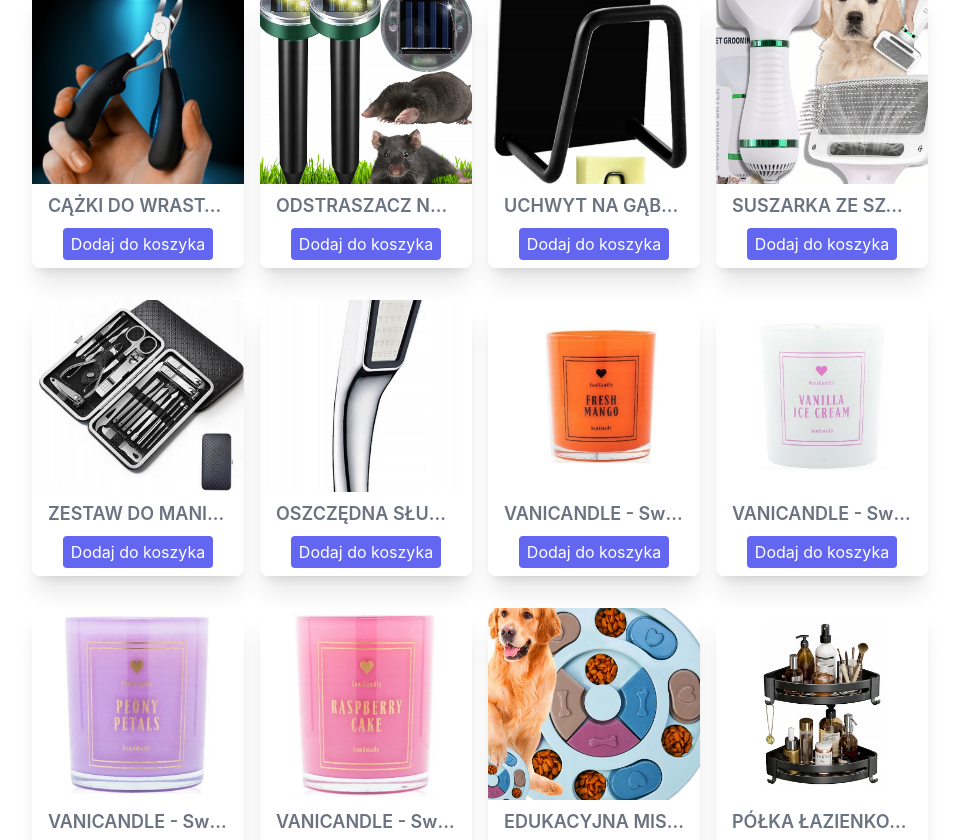
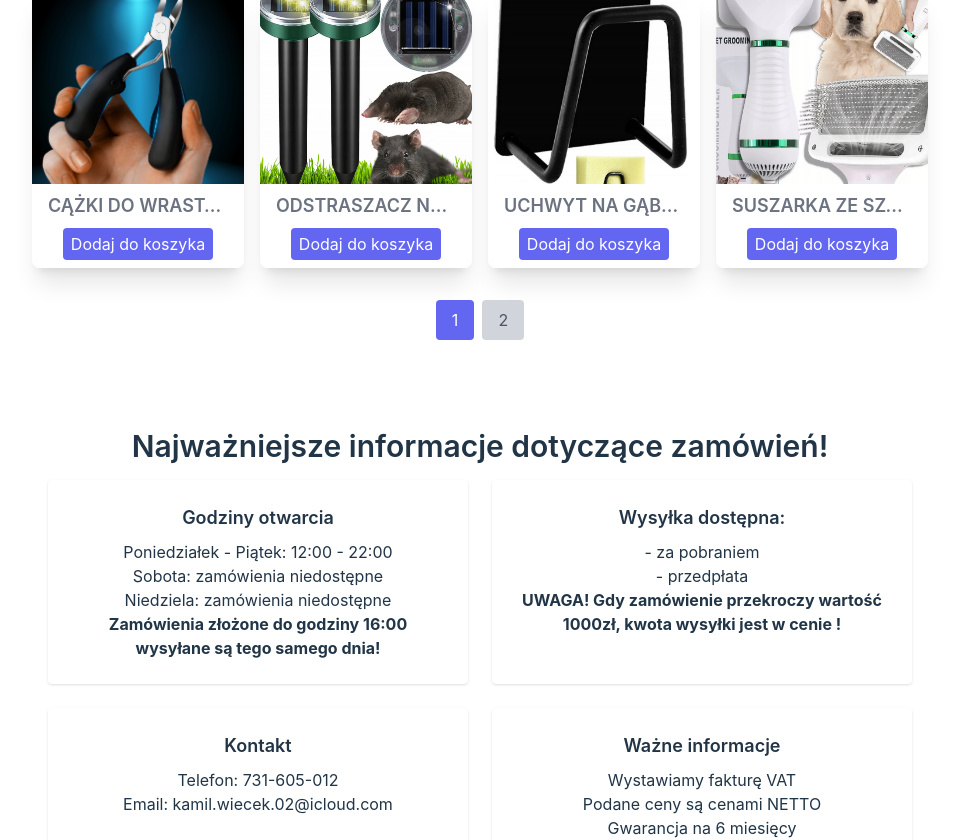
Before and after one commit to kamilek020/kamilwiecek, a React (Vite) app: page / in a window 1280 px wide. Shown: the part 1270-2110 px from the top of the page, without its empty margins (160-1119 px from the left). Built offline with nearby package versions, Linux system fonts and the light colour scheme.

Commit message:
dodanie paginacji

```diff
--- a/src/components/photoGallery.jsx
+++ b/src/components/photoGallery.jsx
@@ -11,6 +11,9 @@ const PhotoGallery = () => {
     const [cartItems, setCartItemsState] = useState(getCartItems());
     const [isCartModalOpen, setIsCartModalOpen] = useState(false);
     const cartModalRef = useRef(null);
+    const galleryContainerRef = useRef(null);
+    const [currentPage, setCurrentPage] = useState(1);
+    const [itemsPerPage] = useState(12);
 
     const handleProductClick = (productId) => {
         const product = data.find((item) => item.id === productId);
@@ -28,8 +31,6 @@ const PhotoGallery = () => {
             closeDetails();
         }
     };
-
-    const galleryContainerRef = useRef(null);
 
     useEffect(() => {
         const handleResize = () => {
@@ -70,10 +71,12 @@ const PhotoGallery = () => {
 
     const filterProductsByCategory = (category) => {
         setCurrentCategory(category);
+        setCurrentPage(1); // Reset current page to 1 when changing category
     };
 
     const handleSearchChange = (event) => {
         setSearchQuery(event.target.value);
+        setCurrentPage(1); // Reset current page to 1 when changing search query
     };
 
     const addToCart = (productId) => {
@@ -124,6 +127,18 @@ const PhotoGallery = () => {
         item.name.toLowerCase().includes(searchQuery.toLowerCase())
     );
 
+    // Pagination
+    const indexOfLastItem = currentPage * itemsPerPage;
+    const indexOfFirstItem = indexOfLastItem - itemsPerPage;
+    const currentItems = searchResults.slice(indexOfFirstItem, indexOfLastItem);
+
+    const totalPages = Math.ceil(searchResults.length / itemsPerPage);
+
+    const paginate = (pageNumber) => {
+        setCurrentPage(pageNumber);
+        window.scrollTo(0, 0); // Scroll to top when changing page
+    };
+
     return (
         <div className="mt-8 mx-auto max-w-4xl">
             <div className="mb-4">
@@ -164,7 +179,7 @@ const PhotoGallery = () => {
                 className="grid grid-cols-1 sm:grid-cols-2 md:grid-cols-3 lg:grid-cols-4 gap-4"
                 ref={galleryContainerRef}
             >
-                {searchResults.map((item) => (
+                {currentItems.map((item) => (
                     <div
                         key={item.id}
                         className="text-white shadow-xl rounded-lg overflow-hidden shadow-sm mb-4"
@@ -196,6 +211,23 @@ const PhotoGallery = () => {
                     </div>
                 ))}
             </div>
+            {searchResults.length > itemsPerPage && (
+                <div className="flex justify-center mt-4">
+                    {Array.from({ length: totalPages }, (_, index) => (
+                        <button
+                            key={index + 1}
+                            onClick={() => paginate(index + 1)}
+                            className={`${
+                                currentPage === index + 1
+                                    ? 'bg-indigo-500 text-white'
+                                    : 'bg-gray-300 text-gray-600'
+                            } px-4 py-2 rounded mx-1`}
+                        >
+                            {index + 1}
+                        </button>
+                    ))}
+                </div>
+            )}
             {cartItems.length > 0 && (
                 <div className="fixed bottom-0 right-0 p-4">
                     <button
@@ -213,11 +245,16 @@ const PhotoGallery = () => {
                 >
                     <div className="max-w-md md:max-w-md bg-white rounded-lg p-4" ref={cartModalRef}>
                         <h2 className="text-xl font-bold mb-4">Koszyk</h2>
+                        <h5 className="text-sm mb-4">Po skonstruowaniu koszyka zrób screena i Mi wyślij</h5>
                         {cartItems.map((item) => (
                             <div key={item.id} className="mb-2 flex justify-between items-center">
                                 <div className="flex items-center">
                                     <div className="w-12 h-12 rounded-full overflow-hidden border border-gray-300 flex-shrink-0 mr-2">
-                                        <img src={item.url} alt={`Zdjęcie ${item.id}`} className="w-full h-full object-cover" />
+                                        <img
+                                            src={item.url}
+                                            alt={`Zdjęcie ${item.id}`}
+                                            className="w-full h-full object-cover"
+                                        />
                                     </div>
                                     <span className="text-gray-800">{item.name}</span>
                                 </div>
@@ -269,18 +306,3 @@ const PhotoGallery = () => {
 };
 
 export default PhotoGallery;
-
-
-{/*
-<button
-    className="bg-red-500 text-white px-2 py-1 ml-1 rounded"
-    onClick={(event) => {
-        event.stopPropagation();
-        removeFromCart(item.id);
-    }}
->
-    Usuń
-</button>
-
-
-*/}
```
